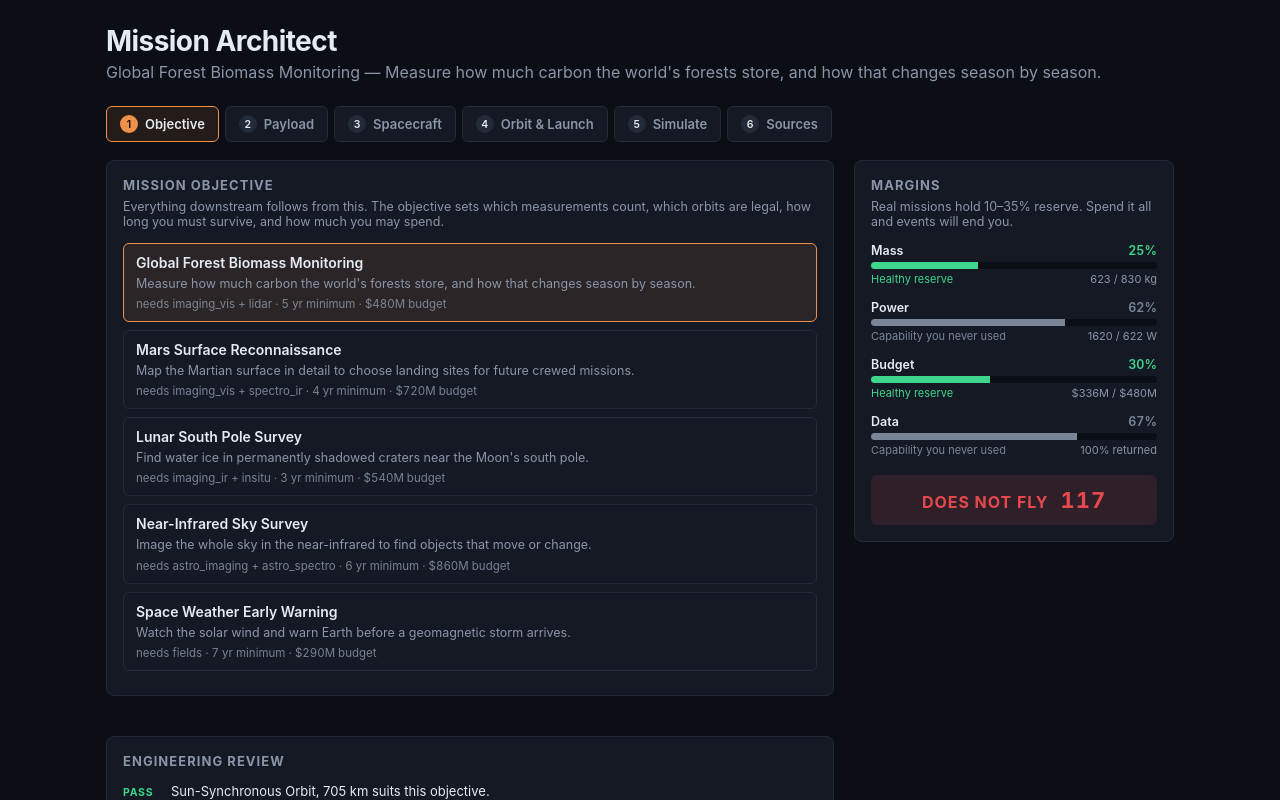
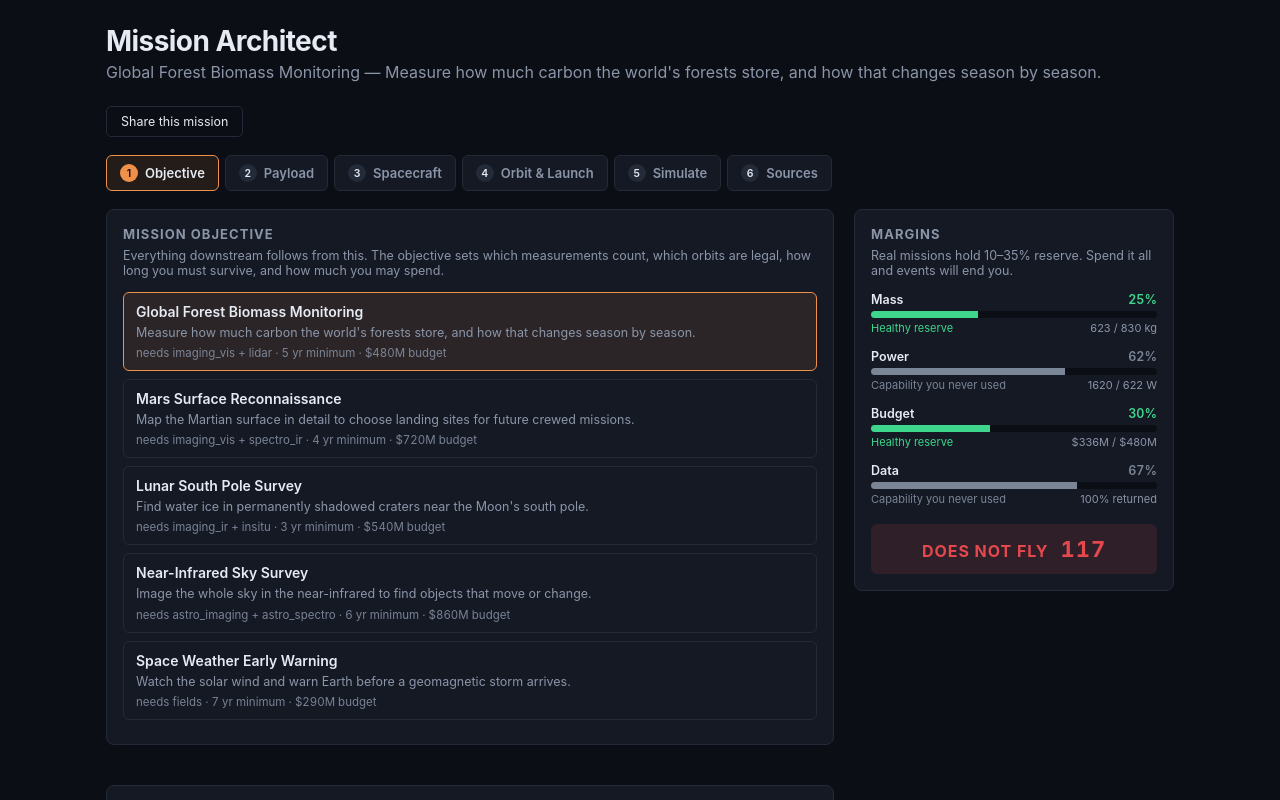
Before and after one commit to CoderX-24/mission-architect, a React (Vite) app: page / in a window 1280 px wide. Both pictures are taken after a click on the button "Start designing". Shown: the top 800 px of the page. Built offline with nearby package versions, Linux system fonts and the light colour scheme.

Commit message:
Shareable mission links

```diff
--- a/src/App.css
+++ b/src/App.css
@@ -114,3 +114,10 @@ main { display:grid; grid-template-columns:1fr 320px; gap:20px; align-items:star
 .stats div { display:flex; flex-direction:column; gap:3px }
 .stats b { font-size:28px; font-variant-numeric:tabular-nums; color:var(--accent) }
 .stats span { font-size:12px; color:var(--muted) }
+.share { margin:10px 0 18px }
+.share-btn { background:transparent; border:1px solid var(--line); border-radius:5px;
+  padding:7px 14px; color:var(--fg); font:inherit; font-size:12.5px; cursor:pointer }
+.share-btn:hover { border-color:var(--accent); color:var(--accent) }
+.share-url { display:block; margin-top:7px; width:100%; background:#070910;
+  border:1px solid var(--line); border-radius:5px; padding:7px 9px;
+  color:var(--muted); font-size:11.5px; font-family:ui-monospace,monospace }
--- a/src/App.jsx
+++ b/src/App.jsx
@@ -4,6 +4,8 @@ import { runMission } from './sim/runMission.js'
 import Dashboard from './ui/Dashboard.jsx'
 import PhaseNav from './ui/PhaseNav.jsx'
 import Landing from './ui/Landing.jsx'
+import ShareButton from './ui/ShareButton.jsx'
+import { readHash } from './share/encode.js'
 import SourcesPanel from './ui/SourcesPanel.jsx'
 import ObjectiveScreen from './ui/ObjectiveScreen.jsx'
 import PayloadScreen from './ui/PayloadScreen.jsx'
@@ -27,9 +29,9 @@ const INITIAL = {
 
 
 export default function App() {
-  const [config, setConfig] = useState(INITIAL)
+  const [config, setConfig] = useState(() => readHash() || INITIAL)
   const [phase, setPhase] = useState('objective')
-  const [started, setStarted] = useState(false)
+  const [started, setStarted] = useState(() => Boolean(readHash()))
   const result = useMemo(() => runMission(config), [config])
   const objective = OBJECTIVES.find(o => o.id === config.objectiveId)
   const props = { config, setConfig, result }
@@ -42,6 +44,7 @@ export default function App() {
       <header>
         <h1>Mission Architect</h1>
         <p>{objective.name} &mdash; {objective.brief}</p>
+        <ShareButton config={config} />
       </header>
 
 
--- /dev/null
+++ b/src/share/encode.js
@@ -0,0 +1,22 @@
+// The whole mission lives in the URL. No backend, no accounts, no database.
+export function encodeConfig(config) {
+  try { return encodeURIComponent(btoa(JSON.stringify(config))) }
+  catch { return '' }
+}
+
+
+export function decodeConfig(str) {
+  try { return JSON.parse(atob(decodeURIComponent(str))) }
+  catch { return null }
+}
+
+
+export function readHash() {
+  const h = window.location.hash.replace(/^#m=/, '')
+  return h ? decodeConfig(h) : null
+}
+
+
+export function shareUrl(config) {
+  return window.location.origin + window.location.pathname + '#m=' + encodeConfig(config)
+}
--- /dev/null
+++ b/src/ui/ShareButton.jsx
@@ -0,0 +1,30 @@
+import { useState } from 'react'
+import { shareUrl } from '../share/encode.js'
+
+
+export default function ShareButton({ config }) {
+  const [state, setState] = useState('idle')
+  const url = shareUrl(config)
+
+
+  const copy = async () => {
+    try {
+      await navigator.clipboard.writeText(url)
+      setState('copied')
+    } catch {
+      setState('manual')
+    }
+    setTimeout(() => setState('idle'), 4000)
+  }
+
+
+  return (
+    <div className="share">
+      <button className="share-btn" onClick={copy}>
+        {state === 'copied' ? 'Link copied' : 'Share this mission'}
+      </button>
+      {state === 'manual' && <input className="share-url" readOnly value={url}
+        onFocus={e => e.target.select()} />}
+    </div>
+  )
+}
```
